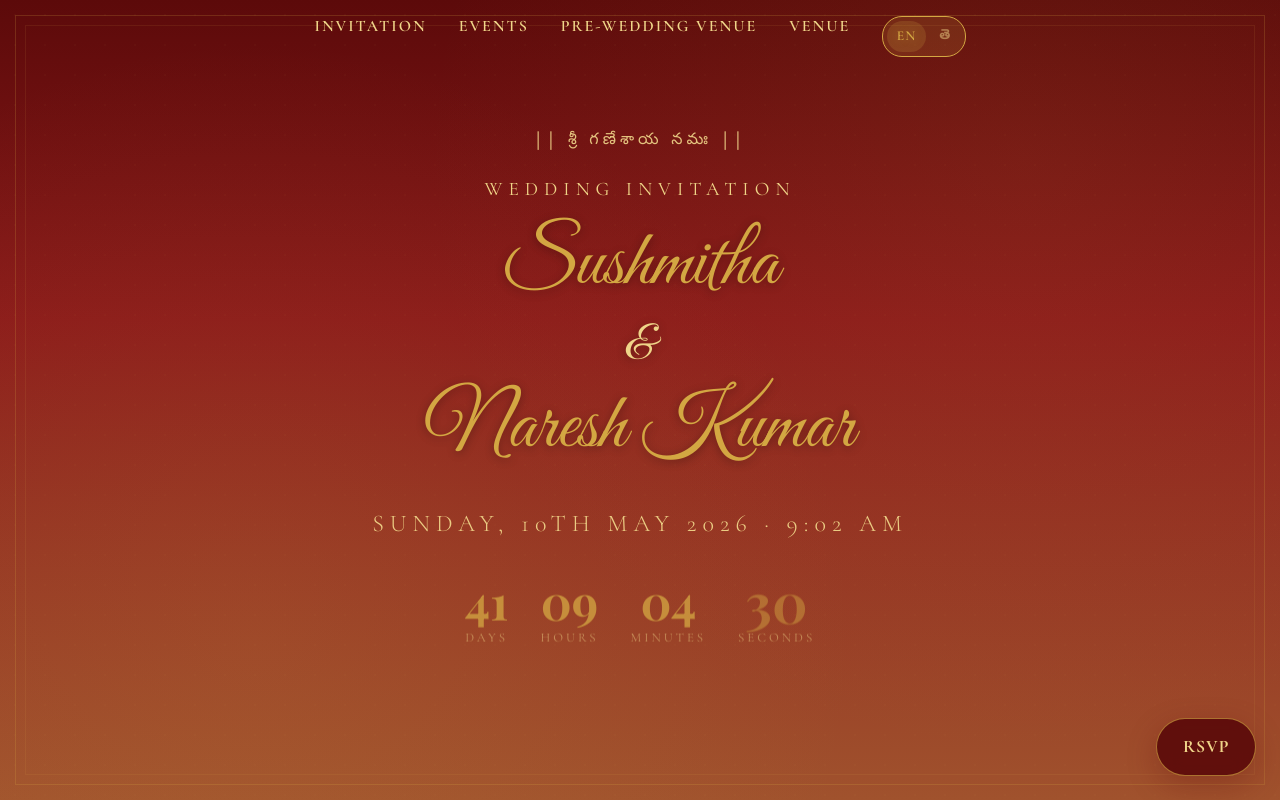
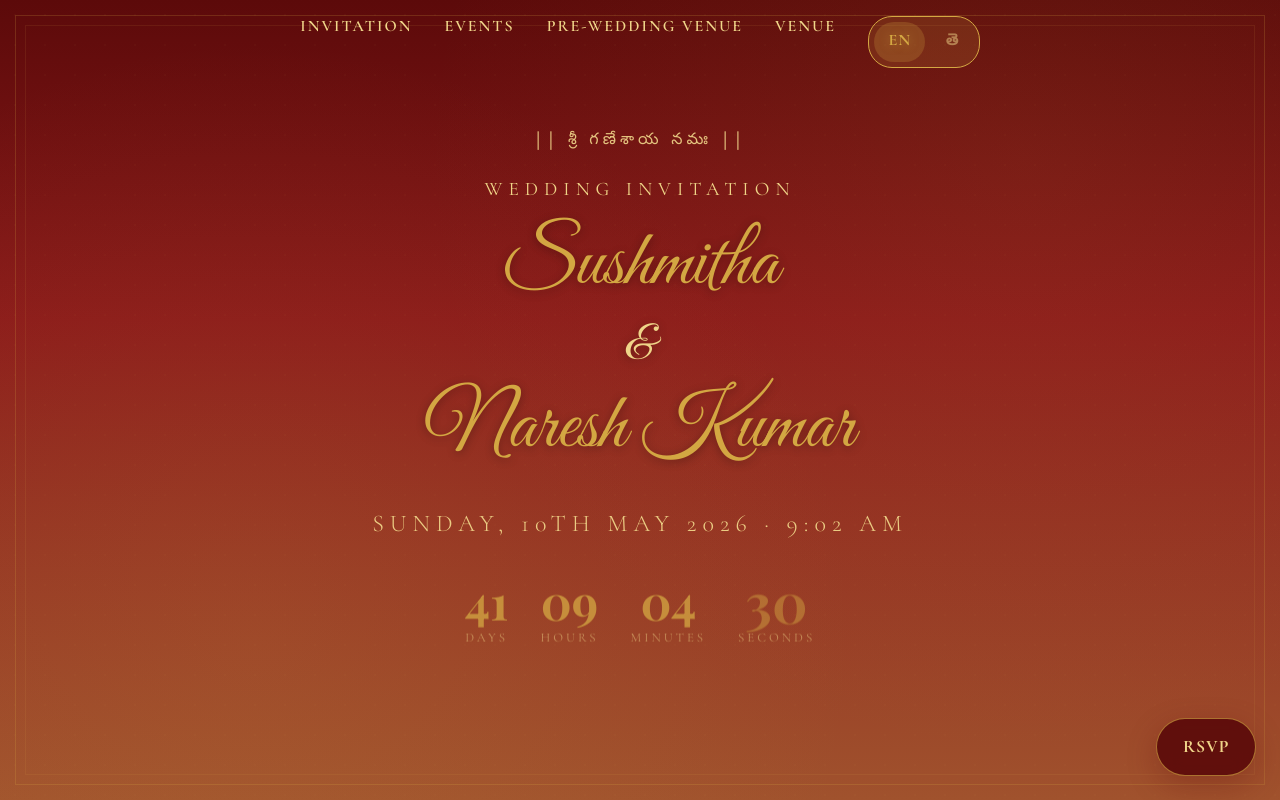
Before and after one commit to jarugulavenkat7/wedding-invite, a React (Create React App) app: page / in a window 1280 px wide. Shown: the top 800 px of the page. Built offline with nearby package versions, Linux system fonts and the light colour scheme; a web font is replaced by a local one.

Commit message:
Update App.css

```diff
--- a/src/App.css
+++ b/src/App.css
@@ -1062,11 +1062,11 @@ section {
 .lang-toggle {
   display: flex;
   align-items: center;
-  gap: 4px;
+  gap: 6px;
   background: rgba(212, 168, 67, 0.15);
   border: 1px solid var(--gold);
-  border-radius: 20px;
-  padding: 4px;
+  border-radius: 24px;
+  padding: 5px;
   transition: all 0.3s ease;
   font-family: 'Cormorant Garamond', serif;
 }
@@ -1086,10 +1086,10 @@ section {
 .lang-option {
   border: none;
   background: transparent;
-  padding: 0.35rem 0.6rem;
-  border-radius: 16px;
-  font-size: 0.85rem;
-  font-weight: 600;
+  padding: 0.5rem 0.9rem;
+  border-radius: 20px;
+  font-size: 1rem;
+  font-weight: 800;
   color: var(--light-gold);
   opacity: 0.5;
   transition: all 0.3s ease;
@@ -1101,8 +1101,8 @@ section {
 .lang-option.active {
   opacity: 1;
   color: var(--gold);
-  background: rgba(212, 168, 67, 0.18);
-  text-shadow: 0 0 8px rgba(212, 168, 67, 0.4);
+  background: rgba(212, 168, 67, 0.22);
+  text-shadow: 0 0 10px rgba(212, 168, 67, 0.5);
 }
 
 @media (max-width: 768px) {
```
